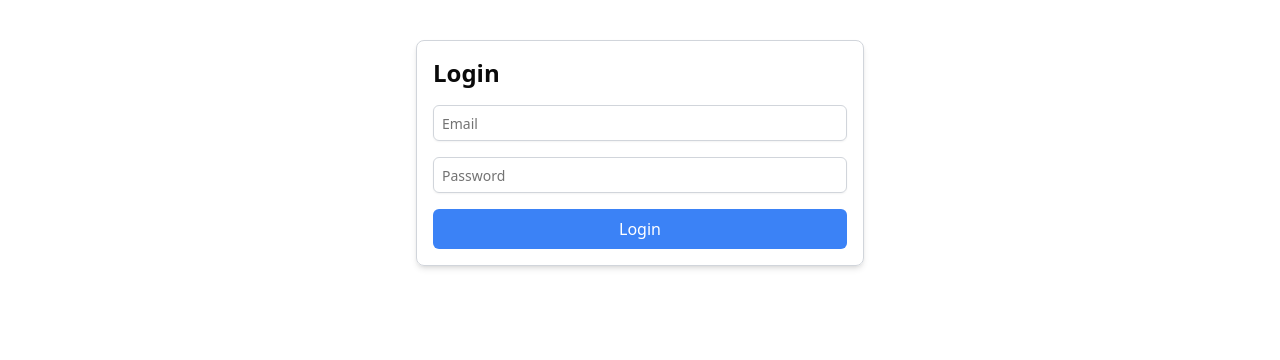
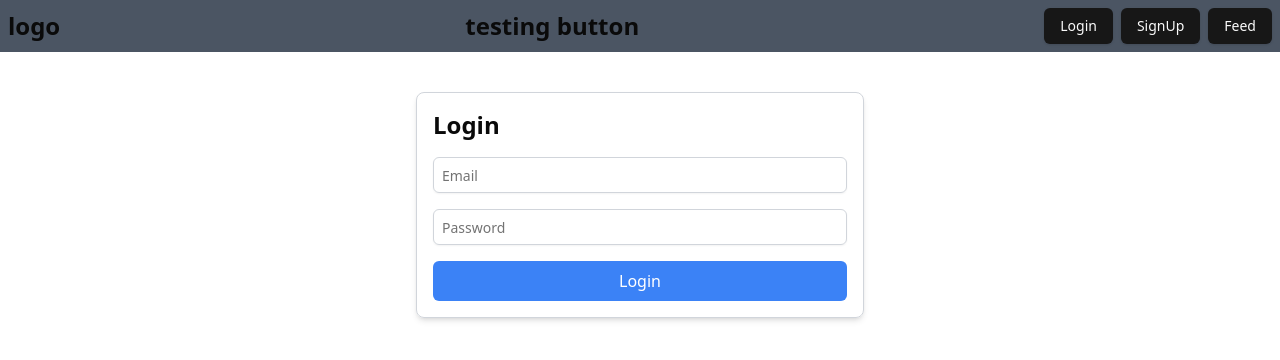
Before and after one commit to trishitchar/TcharGram, a React (Vite) app in the folder client/: page /login in a window 1280 px wide. Shown: the top 360 px of the page. Built offline with nearby package versions, Linux system fonts and the light colour scheme.

Commit message:
doing unnessesory Header import

```diff
--- a/client/src/components/common/Header.tsx
+++ b/client/src/components/common/Header.tsx
@@ -10,15 +10,24 @@ const Header: React.FC = () => {
     };
 
     const handleSignUpClick = () => {
-        navigate('/signup');
+        navigate('/register');
     };
+
+    const handleFeedClick = () => {
+        navigate('/feed');
+    };
+
+    // const handleSignUpClick = () => {
+    //     navigate('/signup');
+    // };
 
     return <div className="flex justify-between bg-gray-600 items-center p-2 text-2xl font-bold">
         <div>logo</div>
-        <div>website</div>
-        <div >
-            <Button  className="mx-2" onClick={handleLoginClick}>Login</Button>
+        <div>testing button</div>
+        <div className="flex justify-between gap-2">
+            <Button onClick={handleLoginClick}>Login</Button>
             <Button onClick={handleSignUpClick}>SignUp</Button>
+            <Button onClick={handleFeedClick}>Feed</Button>
         </div>
     </div>
 }
--- a/client/src/pages/Feed.tsx
+++ b/client/src/pages/Feed.tsx
@@ -1,4 +1,5 @@
 // import Header from '@/components/common/Header';
+import Header from '@/components/common/Header';
 import MainFeed from '@/components/MainFeed';
 import Sidebar from '@/components/Sidebar';
 import SuggestionPage from '@/components/SuggestionPage';
@@ -8,11 +9,14 @@ import React from 'react';
 const Feed: React.FC = () => {
 
   return (
-    <div className="flex h-screen bg-gray-50">
-      <Sidebar />
-      <div className="flex flex-1">
-        <MainFeed />
-        <SuggestionPage />
+    <div>
+      <Header/>
+      <div className="flex h-screen bg-gray-50">
+        <Sidebar />
+        <div className="flex flex-1">
+          <MainFeed />
+          <SuggestionPage />
+        </div>
       </div>
     </div>
   );
--- a/client/src/pages/Login.tsx
+++ b/client/src/pages/Login.tsx
@@ -3,6 +3,7 @@ import axios from 'axios';
 import { Input } from '@/components/ui/input';
 import toast from 'react-hot-toast';
 import { useNavigate } from 'react-router-dom';
+import Header from '@/components/common/Header';
 
 const Login: React.FC = () => {
   const [email, setEmail] = useState('');
@@ -54,6 +55,10 @@ const Login: React.FC = () => {
   };
 
   return (
+    <div>
+
+
+      <Header/>
     <div className="max-w-md mx-auto mt-10 p-4 border border-gray-300 rounded-lg shadow-md">
       <h1 className="text-2xl font-bold mb-4">Login</h1>
       {error && <div className="mb-4 text-red-500">{error}</div>}
@@ -83,6 +88,7 @@ const Login: React.FC = () => {
           Login
         </button>
       </form>
+      </div>
     </div>
   );
 };
--- a/client/src/pages/Register.tsx
+++ b/client/src/pages/Register.tsx
@@ -3,6 +3,7 @@ import axios from 'axios';
 import { Input } from '@/components/ui/input';
 import toast from 'react-hot-toast';
 import { useNavigate } from 'react-router-dom';
+import Header from '@/components/common/Header';
 
 const Signup: React.FC = () => {
   const [username, setUsername] = useState<string>('');
@@ -57,6 +58,8 @@ const Signup: React.FC = () => {
   };
 
   return (
+    <div>
+      <Header/>
     <div className="max-w-md mx-auto mt-10 p-4 border border-gray-300 rounded-lg shadow-md">
       <h1 className="text-2xl font-bold mb-4">Signup</h1>
       {error && <div className="mb-4 text-red-500">{error}</div>}
@@ -69,7 +72,7 @@ const Signup: React.FC = () => {
           placeholder="Username"
           required
           className="w-full p-2 border border-gray-300 rounded-md"
-        />
+          />
         <Input
           type="email"
           name="email"
@@ -96,6 +99,7 @@ const Signup: React.FC = () => {
         </button>
       </form>
     </div>
+</div>
   );
 };
 
```
Also changed, not shown: 2 other files (tests, documents, lock files or other folders).
